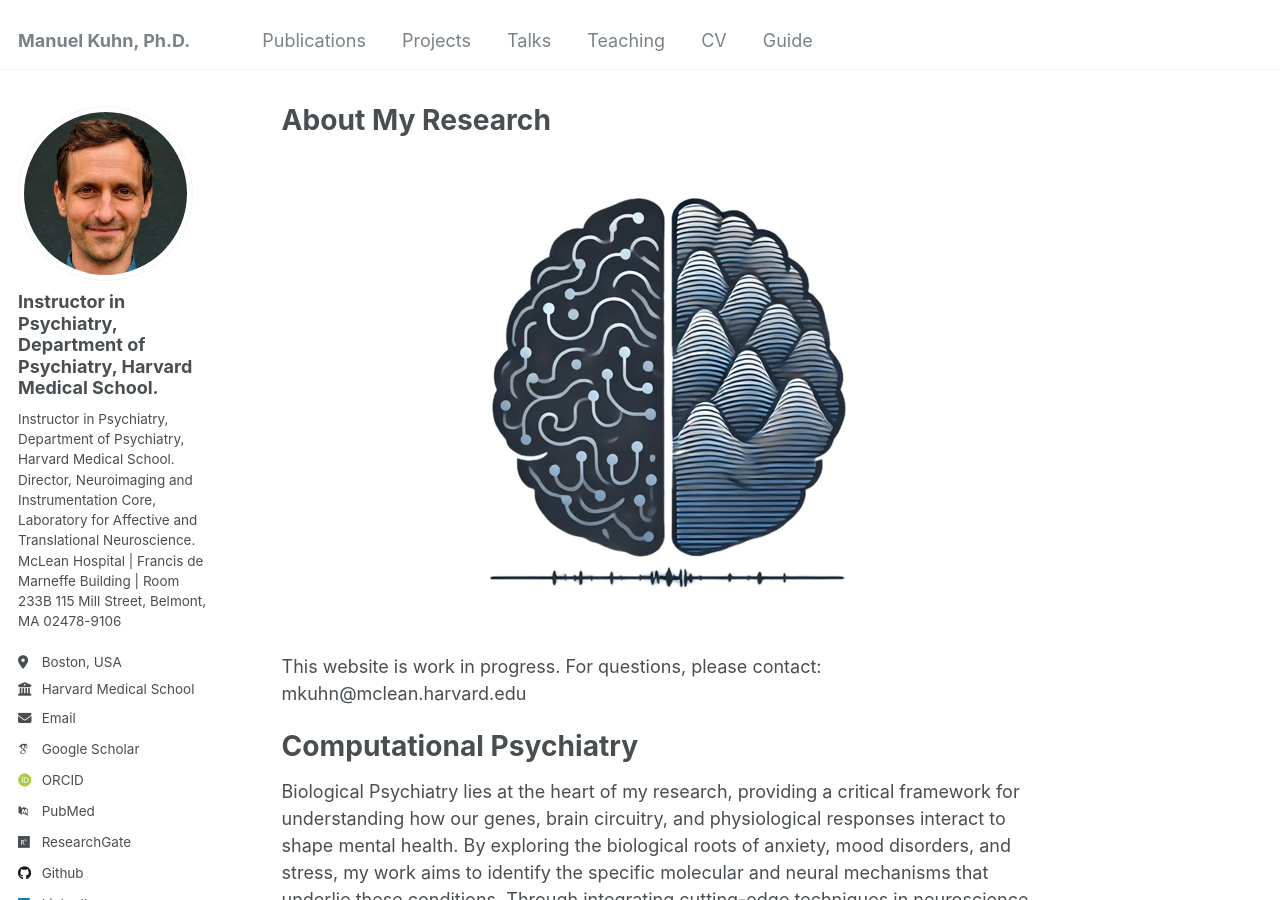
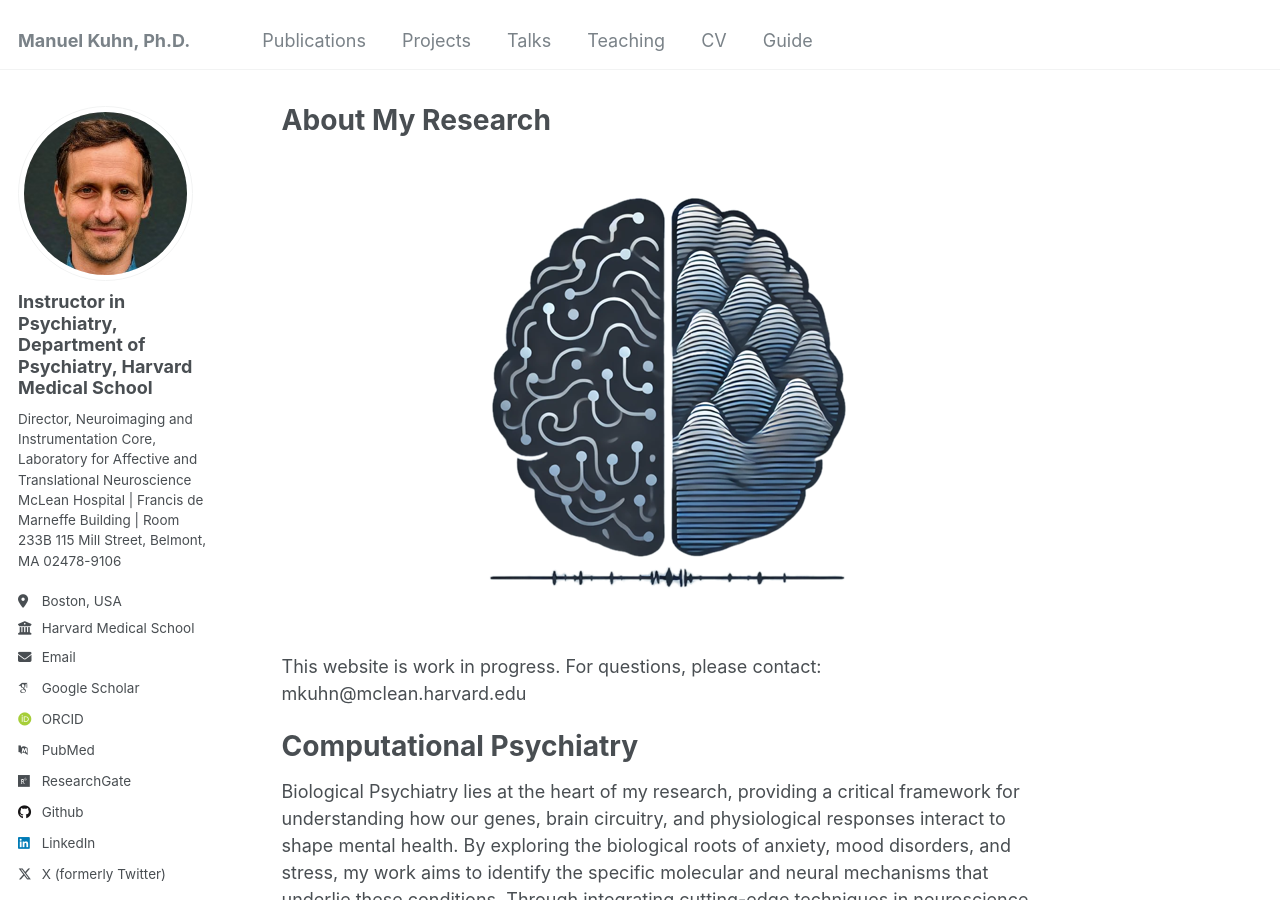
Before and after one commit to kuhnmanu/kuhnmanu.github.io, a Jekyll site: the page built from _pages/about.md, in a window 1280 px wide and 900 px high. Built offline with Jekyll 4.4.1, drawn with Linux system fonts in a browser that asks for light colours; some web fonts are replaced.

Commit message:
Update _config.yml

```diff
--- a/_config.yml
+++ b/_config.yml
@@ -22,10 +22,9 @@ repository               : "kuhnmanu/kuhnmanu.github.io"
 author:
   # Biographic information
   avatar           : "profile.jpg"
-  name             : "Instructor in Psychiatry, Department of Psychiatry, Harvard Medical School."
-  bio              : "Instructor in Psychiatry, Department of Psychiatry, Harvard Medical School.
-
-                      Director, Neuroimaging and Instrumentation Core, Laboratory for Affective and Translational Neuroscience.
+  name             : "Instructor in Psychiatry, Department of Psychiatry, Harvard Medical School"
+  bio              : #"Instructor in Psychiatry, Department of Psychiatry, Harvard Medical School.
+                     "Director, Neuroimaging and Instrumentation Core, Laboratory for Affective and Translational Neuroscience
 
                       McLean Hospital | Francis de Marneffe Building | Room 233B
                       115 Mill Street, Belmont, MA 02478-9106"
```
